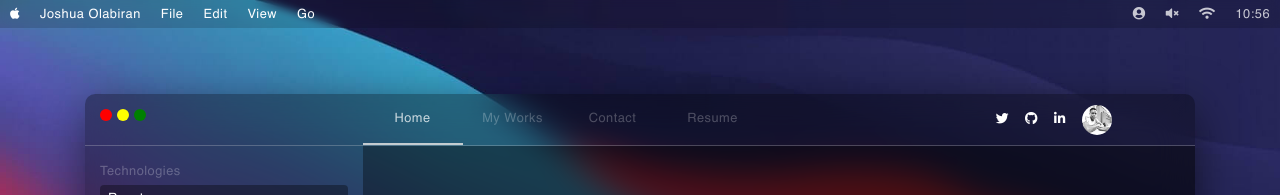
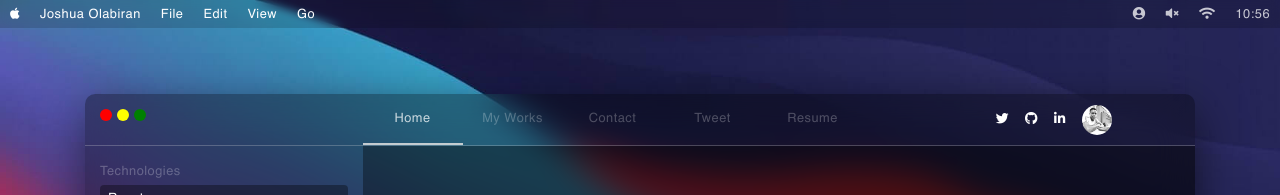
Before and after one commit to olabiranj/BigSur-portfolio, a React (Create React App) app: page / in a window 1280 px wide. Shown: the top 195 px of the page. Built offline with nearby package versions, Linux system fonts and the light colour scheme.

Commit message:
tweets added

```diff
--- a/global.d.ts
+++ b/global.d.ts
@@ -3,3 +3,4 @@ interface CustomLinkProps {
   color: string;
   size: string;
 }
+declare module "react-twitter-embed";
--- a/package.json
+++ b/package.json
@@ -15,6 +15,7 @@
     "react-dom": "^17.0.1",
     "react-router-dom": "^5.2.0",
     "react-scripts": "4.0.1",
+    "react-twitter-embed": "^3.0.3",
     "styled-components": "^5.2.1",
     "typescript": "^4.1.3",
     "web-vitals": "^0.2.4"
--- a/src/pages/Home.tsx
+++ b/src/pages/Home.tsx
@@ -1,4 +1,5 @@
 import React, { useEffect, useState } from "react";
+import { TwitterTimelineEmbed } from "react-twitter-embed";
 import styled from "styled-components";
 import { Switch, Route, Link, useHistory } from "react-router-dom";
 import avatar from "../assets/img/avatar.jpg";
@@ -107,6 +108,13 @@ const Home = () => {
                   }`}
                 >
                   <Link to="/contact">Contact</Link>
+                </div>
+                <div
+                  className={`${
+                    window.location.pathname === "/contact" && "active"
+                  }`}
+                >
+                  <Link to="/tweets">Tweet</Link>
                 </div>
                 <div>
                   <a
@@ -563,6 +571,15 @@ const Home = () => {
                         </div>
                       </div>
                     </section>
+                  </Route>
+                  <Route to="/tweets">
+                    <div className="col-sm-10 mx-auto mt-3">
+                      <TwitterTimelineEmbed
+                        sourceType="profile"
+                        screenName="Olabiranjoshua"
+                        options={{ height: 900 }}
+                      />
+                    </div>
                   </Route>
                 </Switch>
               </div>
@@ -1123,7 +1140,9 @@ Home.Wrapper = styled.div<largeProps>`
   }
   }
   @media (max-width: 420px) {
+    .nav-container{
 
+    }
   }
 `;
 
--- a/tsconfig.json
+++ b/tsconfig.json
@@ -14,7 +14,8 @@
     "resolveJsonModule": true,
     "isolatedModules": true,
     "noEmit": true,
-    "jsx": "react-jsx"
+    "jsx": "react-jsx",
+    "noImplicitAny": false
   },
   "include": ["src"]
 }
```
Also changed, not shown: 1 other file (tests, documents, lock files or other folders).
